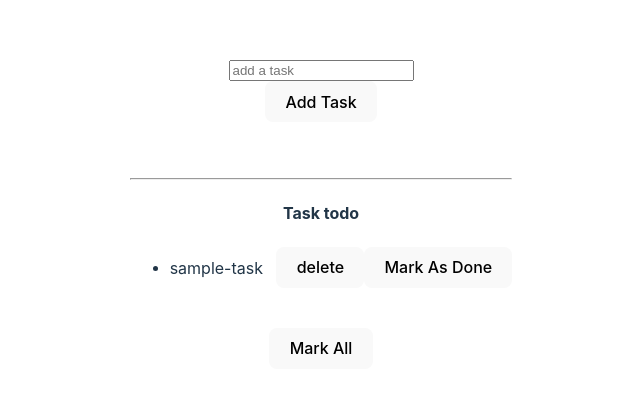
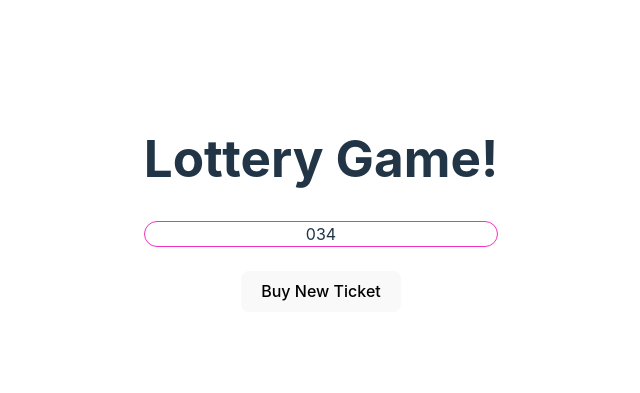
Before and after one commit to ADYAJHA7481/React, a React (Vite) app in the folder React-State/: page / in a window 1280 px wide. Shown: the part 187-580 px from the top of the page, without its empty margins (319-959 px from the left). Built offline with nearby package versions, Linux system fonts and the light colour scheme.

Commit message:
Basic Lottery Game

```diff
--- a/React-State/src/App.jsx
+++ b/React-State/src/App.jsx
@@ -1,10 +1,10 @@
 import './App.css'
-import TodoList from './TodoList';
+import Lottery from './Lottery';
 
 function App() {
 return(
   <>
-    <TodoList/>
+    <Lottery/>
   </>
 );
 
--- /dev/null
+++ b/React-State/src/Lottery.css
@@ -0,0 +1,4 @@
+.ticket {
+    border: 1px solid rgb(240, 50, 193);
+    border-radius: 14px;
+}
--- /dev/null
+++ b/React-State/src/Lottery.jsx
@@ -0,0 +1,26 @@
+import { useState } from "react";
+import "./Lottery.css";
+import {genRandomNum, sum} from "./helper";
+
+export default function Lottery () {
+    let [ticket, setTicket] = useState(genRandomNum(3));
+    let isWinning = sum(ticket) === 15;
+
+    let buyTicket = () => {
+        setTicket(genRandomNum(3));
+    }
+
+
+    return (
+    <div>
+        <h1>Lottery Game!</h1>
+        <div className="ticket">
+            <span>{ticket[0]}</span>
+            <span>{ticket[1]}</span>
+            <span>{ticket[2]}</span>
+        </div><br />
+        <button onClick={buyTicket}>Buy New Ticket</button>
+        <h3>{isWinning && "Congratulations, you won!"}</h3>
+    </div>
+    );
+}
--- /dev/null
+++ b/React-State/src/helper.js
@@ -0,0 +1,13 @@
+function genRandomNum(n) {
+    let arr = new Array(n);
+    for (let i = 0; i< n; i++) {
+        arr[i] = Math.floor(Math.random() * 10);
+    }
+    return arr;
+}
+
+function sum(arr) {
+    return arr.reduce((sum, curr) => sum + curr, 0);
+}
+
+export { genRandomNum, sum};
```
